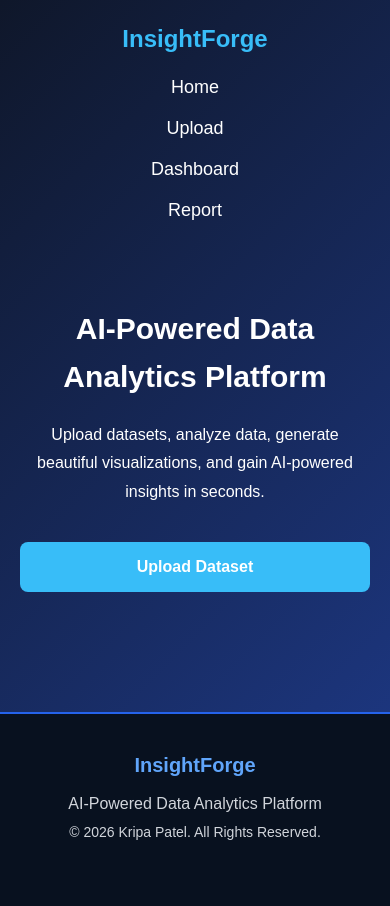
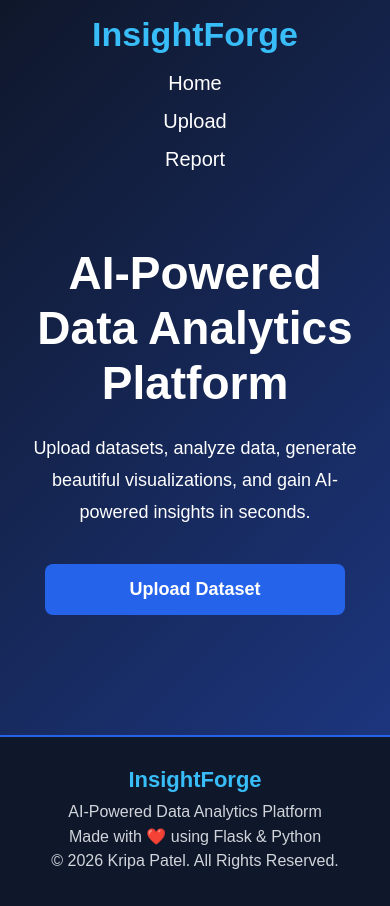
Before and after one commit to kripapatel2006-prog/InsightForge, a Flask app: page / in a window 390 px wide. Before the commit the page ends 840 px from the top, so only its background shows below. Run offline with Flask 3, Linux system fonts and the light colour scheme.

Commit message:
Improved responsive design

```diff
--- a/static/css/style.css
+++ b/static/css/style.css
@@ -12,16 +12,17 @@
 body{
     background:linear-gradient(135deg,#0f172a,#1e3a8a);
     color:white;
-    line-height:1.6;
+    overflow-x:hidden;
 }
 
-a{
-    text-decoration:none;
+img{
+    max-width:100%;
+    height:auto;
 }
 
-/* =========================================
-   HEADER
-========================================= */
+/* ===========================
+   NAVBAR
+=========================== */
 
 header{
     padding:20px 8%;
@@ -34,30 +35,36 @@ nav{
     flex-wrap:wrap;
 }
 
-nav h2{
+.logo{
     color:#38bdf8;
-    font-size:30px;
+    font-size:32px;
+    font-weight:bold;
 }
 
-nav ul{
+.nav-links{
     list-style:none;
     display:flex;
     gap:25px;
 }
 
-nav ul li a{
+.nav-links li{
+    list-style:none;
+}
+
+.nav-links a{
     color:white;
+    text-decoration:none;
     font-size:18px;
     transition:.3s;
 }
 
-nav ul li a:hover{
+.nav-links a:hover{
     color:#38bdf8;
 }
 
-/* =========================================
+/* ===========================
    HERO SECTION
-========================================= */
+=========================== */
 
 .hero{
     min-height:85vh;
@@ -66,44 +73,41 @@ nav ul li a:hover{
     justify-content:center;
     align-items:center;
     text-align:center;
-    padding:30px;
+    padding:40px 20px;
 }
 
 .hero h1{
-    font-size:55px;
+    font-size:60px;
     margin-bottom:20px;
 }
 
 .hero p{
     width:70%;
-    font-size:20px;
-    line-height:1.8;
+    font-size:22px;
+    line-height:1.7;
     margin-bottom:35px;
 }
 
-/* =========================================
-   BUTTONS
-========================================= */
-
 .btn{
     display:inline-block;
-    background:#38bdf8;
+    background:#2563eb;
     color:white;
-    padding:14px 35px;
+    padding:15px 35px;
     border-radius:8px;
+    text-decoration:none;
     font-size:18px;
     font-weight:bold;
     transition:.3s;
 }
 
 .btn:hover{
-    background:#2563eb;
-    transform:translateY(-2px);
+    background:#1d4ed8;
+    transform:scale(1.05);
 }
 
-/* =========================================
+/* ===========================
    REPORT PAGE
-========================================= */
+=========================== */
 
 .report-container{
     width:90%;
@@ -212,68 +200,71 @@ nav ul li a:hover{
 }
 
 .chart-image{
-    width:100%;
+    width:90%;
     max-width:850px;
-    border-radius:12px;
     background:white;
     padding:10px;
-    box-shadow:0 5px 20px rgba(0,0,0,.35);
+    border-radius:12px;
+    box-shadow:0 5px 20px rgba(0,0,0,.3);
 }
 
-/* =========================================
+/* ===========================
    FOOTER
-========================================= */
+=========================== */
 
 .footer{
-    background:#08111f;
+    background:#0f172a;
+    padding:30px 20px;
+    margin-top:60px;
     text-align:center;
-    padding:35px 20px;
-    margin-top:60px;
     border-top:2px solid #2563eb;
 }
 
-.footer-content h3{
-    color:#60a5fa;
+.footer h3{
+    color:#38bdf8;
     margin-bottom:10px;
+    font-size:28px;
 }
 
-.footer-content p{
+.footer p{
+    margin:6px 0;
     color:#d1d5db;
-    margin:5px 0;
 }
 
 .footer-copy{
+    color:#9ca3af;
     margin-top:15px;
-    color:#94a3b8;
-    font-size:14px;
 }
 
-/* =========================================
-   RESPONSIVE DESIGN
-========================================= */
+/* ===========================
+   MOBILE
+=========================== */
 
-img{
-    max-width:100%;
-    height:auto;
-}
-
-/* Tablets */
-
-@media(max-width:768px){
+@media (max-width:768px){
 
     header{
-        padding:20px;
+        padding:15px;
     }
 
     nav{
         flex-direction:column;
-        gap:15px;
+        gap:18px;
+        text-align:center;
     }
 
-    nav ul{
+    .logo{
+        font-size:34px;
+    }
+
+    .nav-links{
         flex-direction:column;
-        gap:12px;
-        align-items:center;
+        gap:15px;
+        width:100%;
+    }
+
+    .nav-links a{
+        display:block;
+        font-size:20px;
     }
 
     .hero{
@@ -282,82 +273,39 @@ img{
     }
 
     .hero h1{
-        font-size:38px;
+        font-size:46px;
+        line-height:1.2;
     }
 
     .hero p{
         width:100%;
         font-size:18px;
+        line-height:1.8;
     }
 
-    .report-container{
-        width:95%;
-    }
-
-    .report-title{
-        font-size:34px;
+    .btn{
+        width:90%;
+        max-width:300px;
+        text-align:center;
     }
 
     .summary-grid{
         grid-template-columns:1fr;
     }
 
-    .section{
-        padding:20px;
-    }
-
     .card{
-        padding:18px;
-    }
-
-    .btn{
-        width:100%;
-        text-align:center;
-    }
-
-    .table{
-        display:block;
-        overflow-x:auto;
-        white-space:nowrap;
-    }
-
-}
-
-/* Mobile */
-
-@media(max-width:480px){
-
-    nav h2{
-        font-size:24px;
-    }
-
-    .hero h1{
-        font-size:30px;
-    }
-
-    .hero p{
         font-size:16px;
     }
 
     .report-title{
-        font-size:28px;
+        font-size:32px;
     }
 
-    .section h2{
+    .chart-image{
+        width:100%;
+    }
+
+    .footer h3{
         font-size:22px;
     }
-
-    .card p{
-        font-size:15px;
-    }
-
-    .btn{
-        padding:12px;
-        font-size:16px;
-    }
-
-    .footer-content h3{
-        font-size:20px;
-    }
-
 }
--- a/templates/index.html
+++ b/templates/index.html
@@ -1,8 +1,10 @@
 <!DOCTYPE html>
 <html lang="en">
+
 <head>
     <meta charset="UTF-8">
     <meta name="viewport" content="width=device-width, initial-scale=1.0">
+
     <title>InsightForge</title>
 
     <link rel="stylesheet" href="{{ url_for('static', filename='css/style.css') }}">
@@ -11,19 +13,24 @@
 <body>
 
 <header>
+
     <nav>
-        <h2>InsightForge</h2>
 
-        <ul>
+        <h2 class="logo">InsightForge</h2>
+
+        <ul class="nav-links">
             <li><a href="/">Home</a></li>
-            <li><a href="#">Upload</a></li>
-            <li><a href="#">Dashboard</a></li>
-            <li><a href="#">Report</a></li>
+            <li><a href="/upload-page">Upload</a></li>
+            <li><a href="/report">Report</a></li>
         </ul>
+
     </nav>
+
 </header>
 
+
 <section class="hero">
+
     <h1>AI-Powered Data Analytics Platform</h1>
 
     <p>
@@ -31,8 +38,13 @@
         and gain AI-powered insights in seconds.
     </p>
 
-   <a href="/upload-page" class="btn">Upload Dataset</a>
+    <a href="/upload-page" class="btn">
+        Upload Dataset
+    </a>
+
 </section>
+
+
 <footer class="footer">
 
     <div class="footer-content">
@@ -41,6 +53,8 @@
 
         <p>AI-Powered Data Analytics Platform</p>
 
+        <p>Made with ❤️ using Flask & Python</p>
+
         <p class="footer-copy">
             © 2026 Kripa Patel. All Rights Reserved.
         </p>
@@ -48,5 +62,7 @@
     </div>
 
 </footer>
+
 </body>
+
 </html>
```
Also changed, not shown: other parts of static/css/style.css (+20 -36 lines).
